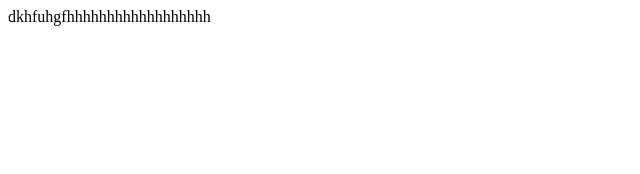
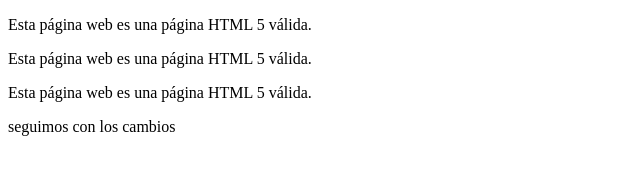
Before and after one commit to oscarrenau/test-01, a plain HTML site: page index.html in a window 1280 px wide. Shown: the whole page, without its empty margins (0-640 px from the left). Drawn offline with Linux system fonts and the light colour scheme.

Commit message:
Update index.html

```diff
--- a/index.html
+++ b/index.html
@@ -1 +1,18 @@
-dkhfuhgfhhhhhhhhhhhhhhhhhh
+<!DOCTYPE html>
+<html lang="es">
+<head>
+  <meta charset="utf-8" />
+  <title>HTML 5</title>
+  <meta name="viewport" content="width=device-width, initial-scale=1.0" />
+  <link rel="stylesheet" type="text/css" href="estilo.css" />
+</head>
+
+<body>
+  <p>Esta página web es una página HTML 5 válida.</p>
+  <p>Esta página web es una página HTML 5 válida.</p>
+  <p>Esta página web es una página HTML 5 válida.</p>
+
+
+  <p> seguimos con los cambios </p>
+</body>
+</html>
```
